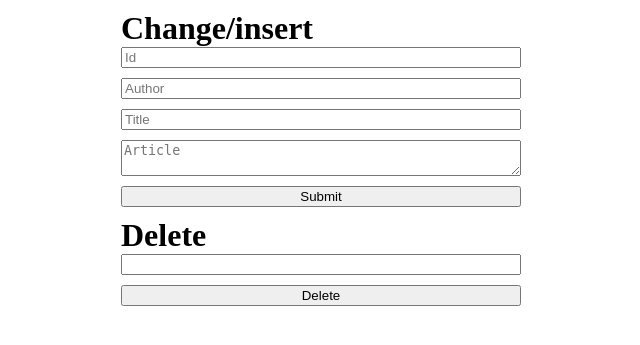
After one commit to volkir31/php2, a PHP site: page /admin.php in a window 1280 px wide. The commit adds this page. Shown: the top 345 px of the page, without its empty margins (549-1189 px from the left). Run offline with PHP 8.4, Linux system fonts and the light colour scheme; data that the repository does not hold is empty.

Commit message:
done third task

```diff
--- a/first/App/Config.php
+++ b/first/App/Config.php
@@ -11,7 +11,7 @@ class Config
         'host'=>'localhost',
         'dbname' => 'php2',
         'login' => 'root',
-        'password' => 'mysqlPAS!root',
+        'password' => 'root',
     ];
     private static Config $instance;
 
--- a/first/App/Db.php
+++ b/first/App/Db.php
@@ -18,20 +18,37 @@ class Db
         );
     }
 
-    public function query(string $sql, array $data, string $class)
+    /**
+     * query with return data from table
+     * @param string $sql
+     * @param array $data
+     * @param string $class
+     * @return array
+     */
+    public function query(string $sql, array $data, string $class): array
     {
         $sth = $this->dbh->prepare($sql);
         $sth->execute($data);
         return $sth->fetchAll(PDO::FETCH_CLASS, $class);
     }
 
+    /**
+     * query without return data from table
+     * @param string $sql
+     * @param array $params
+     * @return bool
+     */
     public function execute(string $sql, array $params = []): bool
     {
         $sth = $this->dbh->prepare($sql);
         return $sth->execute($params);
     }
 
-    public function getLastId()
+    /**
+     * return last insert id
+     * @return string
+     */
+    public function getLastId(): string
     {
         return $this->dbh->lastInsertId();
     }
--- a/first/App/Model.php
+++ b/first/App/Model.php
@@ -11,6 +11,10 @@ abstract class Model
 {
     public string $id;
 
+    /**
+     * return all row from table
+     * @return array
+     */
     public static function findAll(): array
     {
         $db = new Db();
@@ -31,6 +35,10 @@ abstract class Model
         throw new Exception('id must be numeric');
     }
 
+    /**
+     * return data from object vars
+     * @return array
+     */
     private function getData(): array
     {
         $fields = get_object_vars($this);
@@ -47,6 +55,9 @@ abstract class Model
         return ['keys' => $keys, 'data' => $data];
     }
 
+    /**
+     * insert article to database
+     */
     protected function insert()
     {
         $unformedData = $this->getData();
@@ -64,6 +75,9 @@ abstract class Model
         $this->id = $db->getLastId();
     }
 
+    /**
+     * update row by id
+     */
     protected function update()
     {
         $unformedData = $this->getData();
@@ -83,11 +97,21 @@ abstract class Model
         $db->execute($sql, $data);
     }
 
+    /**
+     * remove row from database
+     */
+    public function delete()
+    {
+        $sql = 'DELETE FROM ' . static::TABLE . ' WHERE id=' . $this->id;
+        $db = new Db();
+        $db->execute($sql, []);
+    }
+
     public function save()
     {
         if (isset($this->id) && !empty(static::findById($this->id))) {
             $this->update();
-        }else{
+        } else {
             $this->insert();
         }
     }
--- a/first/App/Models/Article.php
+++ b/first/App/Models/Article.php
@@ -5,15 +5,34 @@ namespace App\Models;
 
 use App\Db;
 use App\Model;
+use Exception;
 
 class Article extends Model
 {
     public const TABLE = 'news';
-
+    public string $authorId;
     public string $title;
     public string $article;
 
-    public static function getLastNews(int $limit)
+    /**
+     * @param string $name
+     * @return array
+     * @throws Exception
+     */
+    public function __get(string $name): array
+    {
+        if ('author' === $name && !empty($this->authorId)) {
+            return Author::findById($this->authorId);
+        }
+        return [];
+    }
+
+    /**
+     * return news from first to limit
+     * @param int $limit
+     * @return array
+     */
+    public static function getLastNews(int $limit): array
     {
         $db = new Db();
         return $db->query('SELECT * FROM news LIMIT ' . $limit, [], self::class);
--- /dev/null
+++ b/first/admin.php
@@ -0,0 +1,78 @@
+<?php
+
+require __DIR__ . '/autoload.php';
+
+$articles = \App\Models\Article::findAll();
+
+
+?>
+<!doctype html>
+<html lang="en">
+<head>
+    <meta charset="UTF-8">
+    <meta name="viewport"
+          content="width=device-width, user-scalable=no, initial-scale=1.0, maximum-scale=1.0, minimum-scale=1.0">
+    <meta http-equiv="X-UA-Compatible" content="ie=edge">
+    <title>Document</title>
+    <style>
+        body{
+            display: flex;
+            justify-content: space-around;
+        }
+        div{
+            margin-top: 10px;
+        }
+        li {
+            border: 1px solid #000;
+            width: 100%;
+            max-width: 500px;
+            padding: 5px;
+        }
+
+        * {
+            margin: 0;
+        }
+        form{
+            display: flex;
+            flex-direction: column;
+            width: 400px;
+        }
+        form>*{
+            margin-bottom: 10px;
+        }
+    </style>
+</head>
+<body>
+<div class="content">
+    <ul>
+        <?php
+        foreach ($articles as $article) {
+            ?>
+            <li>
+                <p><?= $article->id ?></p>
+                <h1><?= $article->title ?></h1>
+                <h2><?= $article->article ?></h2>
+                </a>
+            </li>
+            <?php
+        }
+        ?>
+</div>
+<div class="admin">
+    <h1>Change/insert</h1>
+    <form action="formHandler.php" method="post">
+        <input type="text" name="id" placeholder="Id">
+        <input type="text" name="author" placeholder="Author">
+        <input type="text" name="title" placeholder="Title">
+        <textarea type="text" name="article" placeholder="Article"></textarea>
+        <button type="submit">Submit</button>
+    </form>
+    <h1>Delete</h1>
+    <form action="formHandler.php" method="post">
+        <input type="text" name="removableId">
+        <button type="submit">Delete</button>
+    </form>
+</div>
+</ul>
+</body>
+</html>
--- a/first/autoload.php
+++ b/first/autoload.php
@@ -1,8 +1,8 @@
 <?php
 
-function __autoload($class)
+function autoloader($class)
 {
     require __DIR__ . '/' . str_replace('\\', '/', $class) . '.php';
 }
 
-//spl_autoload_register('autoloader');
+spl_autoload_register('autoloader');
```
Also changed, not shown: first/App/Models/Author.php (added, +13 -0 lines), first/App/Traits/Magic.php (added, +24 -0 lines), first/App/View.php (added, +60 -0 lines), first/formHandler.php (added, +32 -0 lines), first/index.php (+5 -43 lines), first/templates/index.php (added, +34 -0 lines).
